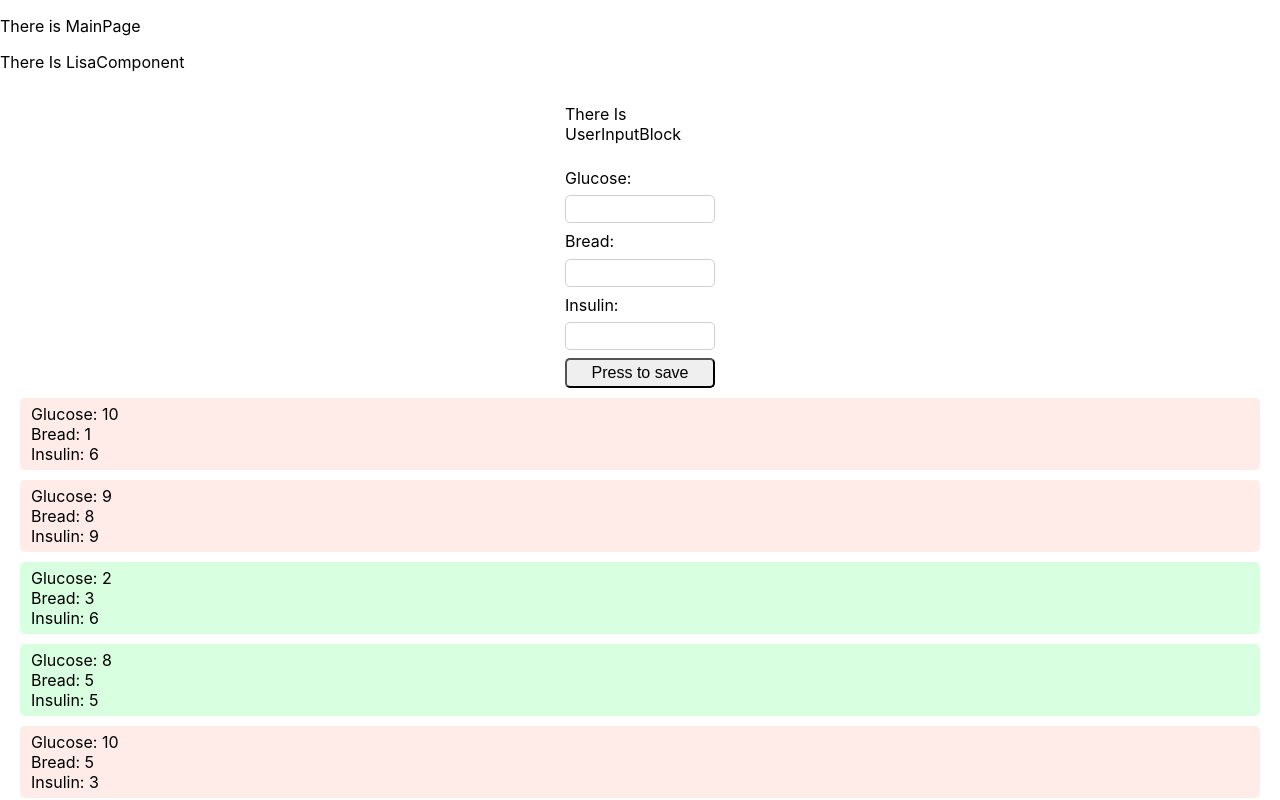
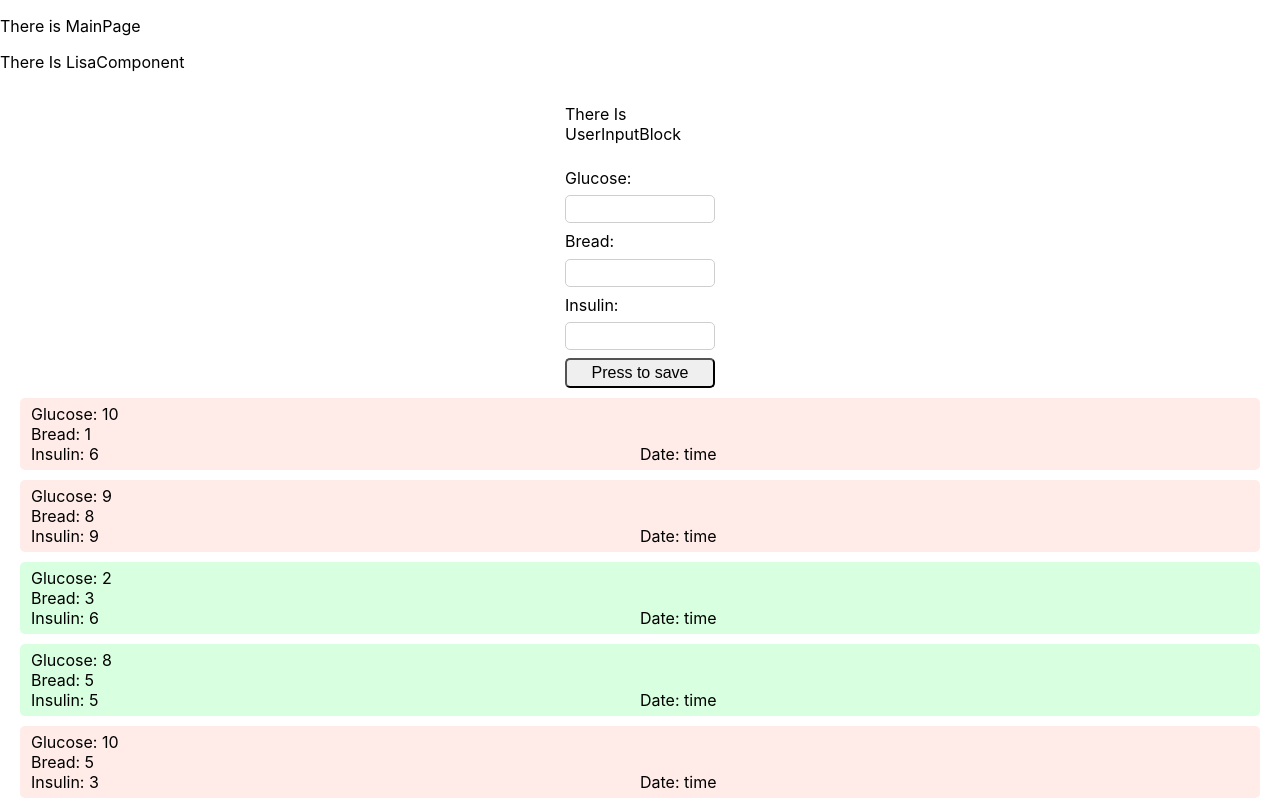
Before and after one commit to sohimazdai/web-svg-chart, a React (Create React App) app: page / in a window 1280 px wide. Shown: the top 800 px of the page. Built offline with nearby package versions, Linux system fonts and the light colour scheme.

Commit message:
#5-2: add note editing

```diff
--- a/src/components/notes/List.tsx
+++ b/src/components/notes/List.tsx
@@ -1,20 +1,19 @@
-import React, { Component } from 'react';
+import React from 'react';
 import './List.css'
 import { NoteComponent } from './NoteComponent';
 import { Note } from '../../interfaces/Notes';
-import { selectNote } from '../../store/actions/list';
-import { any } from 'prop-types';
 
 export interface ListProps {
     notes: Note[],
     onSelect:(id: number) => any,
     selected: number,
+    onEditClick: () => void,
 }
 
 export class List extends React.Component<ListProps>{
 
   render() {
-    const { notes, onSelect, selected } = this.props;
+    const { notes, onSelect, selected, onEditClick } = this.props;
     return <div className={'list'}>
       {notes.map((note: Note, index: number) =>
           <NoteComponent
@@ -23,6 +22,7 @@ export class List extends React.Component<ListProps>{
               note={note}
               onSelect={onSelect}
               isSelected={selected == index}
+              onEditClick={onEditClick}
           />)}
     </div>
   }
--- a/src/components/notes/NoteComponent.css
+++ b/src/components/notes/NoteComponent.css
@@ -24,12 +24,13 @@
 }
 
 .note-component_left-column {
-    display: inline;
+    width: 50%;
+    display: inline-block;
     flex-direction: column;
-
 }
 
 .note-component_right-column {
-    display: inline;
+    width: 40%;
+    display: inline-block;
     flex-direction: column;
 }
--- a/src/components/notes/NoteComponent.tsx
+++ b/src/components/notes/NoteComponent.tsx
@@ -2,25 +2,36 @@ import React, { Component } from 'react';
 import './NoteComponent.css'
 import { CustomNoteRow } from './CustomNoteRow';
 import { Note } from '../../interfaces/Notes';
+import { CustomSubmitButton } from '../custom-buttons/CustomSubmitButton';
 
 export interface NoteComponentProps {
     index: number,
     note: Note,
     onSelect: (id: number) => void,
     isSelected: boolean,
+    onEditClick: () => void,
 }
 
 export class NoteComponent extends React.Component<NoteComponentProps>{
   render() {
-    const { note, onSelect, index, isSelected } = this.props;
+    const { note, onSelect, index, isSelected, onEditClick } = this.props;
     const isAlertNeed = parseInt(note.glucose) > 8 || parseInt(note.bread) > 8
     return <div
         className={`note-component ${isAlertNeed ? 'alert' : 'good'} ${isSelected ? 'selected' : ''}`}
         onClick={() => onSelect(index)}
     >
-        <CustomNoteRow string={note.glucose} rowTitle='Glucose'/>
-        <CustomNoteRow string={note.bread} rowTitle='Bread'/>
-        <CustomNoteRow string={note.insulin} rowTitle='Insulin'/>
+        <div className={'note-component_left-column'}>
+            <CustomNoteRow string={note.glucose} rowTitle='Glucose'/>
+            <CustomNoteRow string={note.bread} rowTitle='Bread'/>
+            <CustomNoteRow string={note.insulin} rowTitle='Insulin'/>
+        </div>
+        <div className={'note-component_right-column'}>
+            {isSelected && <CustomSubmitButton buttonTitle="Edit" onClick={onEditClick} />}
+            <div>
+              Date: time
+            </div>
+        </div>
+
     </div>
   }
 }
--- a/src/components/user-data-display-block-component/UserDataDisplayBlockComponent.tsx
+++ b/src/components/user-data-display-block-component/UserDataDisplayBlockComponent.tsx
@@ -6,7 +6,7 @@ import { UserInputBlock } from '../user-input-block/UserInputBlock';
 import { Note } from '../../interfaces/Notes';
 import { connect } from 'react-redux';
 import { INotesState, IState, IUserState } from '../../store/state/state';
-import { addNoteToList, selectNote } from '../../store/actions/list';
+import { selectNote, changeInputsMode, updateNotes } from '../../store/actions/list';
 import { DispatchWithPayload, ActionWithPayLoad } from '../../interfaces/Redux';
 
 export interface UserDataDisplayBlockComponentState {
@@ -18,9 +18,11 @@ export interface UserDataDisplayBlockComponentState {
 export interface UserDataDisplayBlockComponentProps {
     notes: Note[],
     selected: number,
+    isEditingMode: boolean,
     user?: any,
-    addNoteToList: (notes: Note[]) => void,
+    updateNotes: (notes: Note[]) => void,
     selectNote: (id: number) => void,
+    changeInputsMode: () => void,
 }
 
 export class UserDataDisplayBlockComponent extends React.Component
@@ -35,7 +37,7 @@ export class UserDataDisplayBlockComponent extends React.Component
   }
 
   render() {
-    const { notes, selected, selectNote } = this.props;
+    const { notes, selected, selectNote, isEditingMode } = this.props;
     return <div className={'user-data-display-block-component'}>
       <p>There Is LisaComponent</p>
       <UserInputBlock
@@ -44,8 +46,14 @@ export class UserDataDisplayBlockComponent extends React.Component
         onBreadInputValueChange={this.onBreadInputValueChange}
         onInsulinInputValueChange={this.onInsulinInputValueChange}
         onSaveClick={this.onSaveClick}
+        isEditingMode={isEditingMode}
       />
-      <List notes={notes} selected={selected} onSelect={selectNote}/>
+      <List
+          notes={notes}
+          selected={selected}
+          onSelect={selectNote}
+          onEditClick={this.onEditNoteClick}
+      />
     </div>
   }
 
@@ -69,17 +77,41 @@ export class UserDataDisplayBlockComponent extends React.Component
 
   private onSaveClick = () => {
     const { glucose, insulin, bread } = this.state;
+    const { isEditingMode, notes, selected, changeInputsMode } = this.props;
+
     const note: Note = {
         glucose: glucose,
         bread: bread,
         insulin: insulin,
     };
-    const newNotes = [note, ...this.props.notes];
-    (glucose || insulin || bread) && this.props.addNoteToList(newNotes);
+
+    let newNotes: Note[] = notes;
+
+    if ( isEditingMode ) {
+      newNotes[selected] = note;
+      changeInputsMode();
+    } else {
+      newNotes = [note, ...notes];
+    };
+
+    (glucose || insulin || bread) && this.props.updateNotes(newNotes);
     this.setState({
       glucose: '',
       insulin: '',
       bread: '',
+    })
+  }
+
+  private onEditNoteClick = () => {
+    const { selected, notes, changeInputsMode } = this.props;
+    changeInputsMode();
+    notes.map((note: Note, index: number) => {
+      selected == index &&
+      this.setState({
+        glucose: note.glucose,
+        insulin: note.insulin,
+        bread: note.bread,
+      })
     })
   }
 }
@@ -89,13 +121,15 @@ const mapStateToProps = (store: IState) => {
     return {
         notes: store.list.notes,
         selected: store.list.selected,
+        isEditingMode: store.list.isEditingMode
     }
 }
 
 const mapDispatchToProps = (dispatch: DispatchWithPayload<ActionWithPayLoad>) => {
   return {
-    addNoteToList: (notes: Note[]) => dispatch(addNoteToList(notes)),
+    updateNotes: (notes: Note[]) => dispatch(updateNotes(notes)),
     selectNote: (id: number) => dispatch(selectNote(id)),
+    changeInputsMode: () => dispatch(changeInputsMode())
   }
 }
 export default connect(
--- a/src/components/user-input-block/UserInputBlock.tsx
+++ b/src/components/user-input-block/UserInputBlock.tsx
@@ -10,6 +10,7 @@ export interface UserInputBlockProps {
     onInsulinInputValueChange(value: string): void;
     onSaveClick(): void;
     parentState: UserDataDisplayBlockComponentState;
+    isEditingMode: boolean;
 };
 
 export class UserInputBlock extends React.Component<UserInputBlockProps, any> {
@@ -19,15 +20,18 @@ export class UserInputBlock extends React.Component<UserInputBlockProps, any> {
             onGlucoseInputValueChange,
             onBreadInputValueChange,
             onInsulinInputValueChange,
-            onSaveClick
+            onSaveClick,
+            isEditingMode,
         } = this.props;
+
+        const buttonTitle = isEditingMode ? 'Save changes' : 'Press to save'
 
     return <div className={'user-input-block'}>
         <p>There Is UserInputBlock</p>
         Glucose: <CustomUserInput inputType='number' inputValue={glucose} onChange={onGlucoseInputValueChange} />
         Bread: <CustomUserInput inputType='number' inputValue={bread} onChange={onBreadInputValueChange}/>
         Insulin: <CustomUserInput inputType='number' inputValue={insulin} onChange={onInsulinInputValueChange}/>
-        <CustomSubmitButton onClick={onSaveClick} buttonTitle='Press to save' />
+        <CustomSubmitButton onClick={onSaveClick} buttonTitle={buttonTitle} />
     </div>
   }
 }
--- a/src/interfaces/Redux.ts
+++ b/src/interfaces/Redux.ts
@@ -1,6 +1,6 @@
 export interface ActionWithPayLoad {
     type: string;
-    payload: any;
+    payload?: any;
 }
 
 export type DispatchWithPayload<ActionWithPayLoad> = (value: ActionWithPayLoad) => void;
--- a/src/store/actions/constants.ts
+++ b/src/store/actions/constants.ts
@@ -1,4 +1,5 @@
 export enum Constants {
-    ADD_NOTE_TO_LIST = 'ADD_NOTE_TO_LIST',
+    UPDATE_NOTES = 'UPDATE_NOTES',
     SELECT_NOTE = 'SELECT_NOTE',
+    CHANGE_INPUTS_MODE = 'CHANGE_INPUTS_MODE',
 }
--- a/src/store/actions/list.ts
+++ b/src/store/actions/list.ts
@@ -1,9 +1,9 @@
 import { Note } from "../../interfaces/Notes";
 import { Constants } from "./constants";
 
-export function addNoteToList(notes: Note[]) {
+export function updateNotes(notes: Note[]) {
   return {
-    type: Constants.ADD_NOTE_TO_LIST,
+    type: Constants.UPDATE_NOTES,
     payload: notes,
   }
 }
@@ -14,3 +14,9 @@ export function selectNote(id: number) {
     payload: id,
   }
 }
+
+export function changeInputsMode() {
+  return {
+    type: Constants.CHANGE_INPUTS_MODE,
+  }
+}
--- a/src/store/reducers/list.ts
+++ b/src/store/reducers/list.ts
@@ -1,18 +1,21 @@
 import { notes } from '../../data/notes';
 import { ActionWithPayLoad } from '../../interfaces/Redux';
 import { Constants } from '../actions/constants';
+import { INotesState } from '../state/state';
 
-export const initialNotesState = {
+export const initialNotesState: INotesState = {
     notes: notes,
-    selected: undefined,
+    selected: -1,
+    isEditingMode: false,
 }
 
 export const notesReducer = (state = initialNotesState, action: ActionWithPayLoad) => {
     switch (action.type) {
-        case Constants.ADD_NOTE_TO_LIST:
+        case Constants.UPDATE_NOTES:
             return {
                 ...state,
-                notes: action.payload
+                notes: action.payload,
+                selected: -1,
             };
 
         case Constants.SELECT_NOTE:
@@ -21,6 +24,12 @@ export const notesReducer = (state = initialNotesState, action: ActionWithPayLoa
                 selected: action.payload
             };
 
+        case Constants.CHANGE_INPUTS_MODE:
+            return {
+                ...state,
+                isEditingMode: !state.isEditingMode
+            };
+
         default:
             return state;
     }
--- a/src/store/state/state.ts
+++ b/src/store/state/state.ts
@@ -3,6 +3,7 @@ import { Note } from "../../interfaces/Notes";
 export interface INotesState {
     notes: Note[],
     selected: number,
+    isEditingMode: boolean,
 }
 
 export interface IUserState {
```
